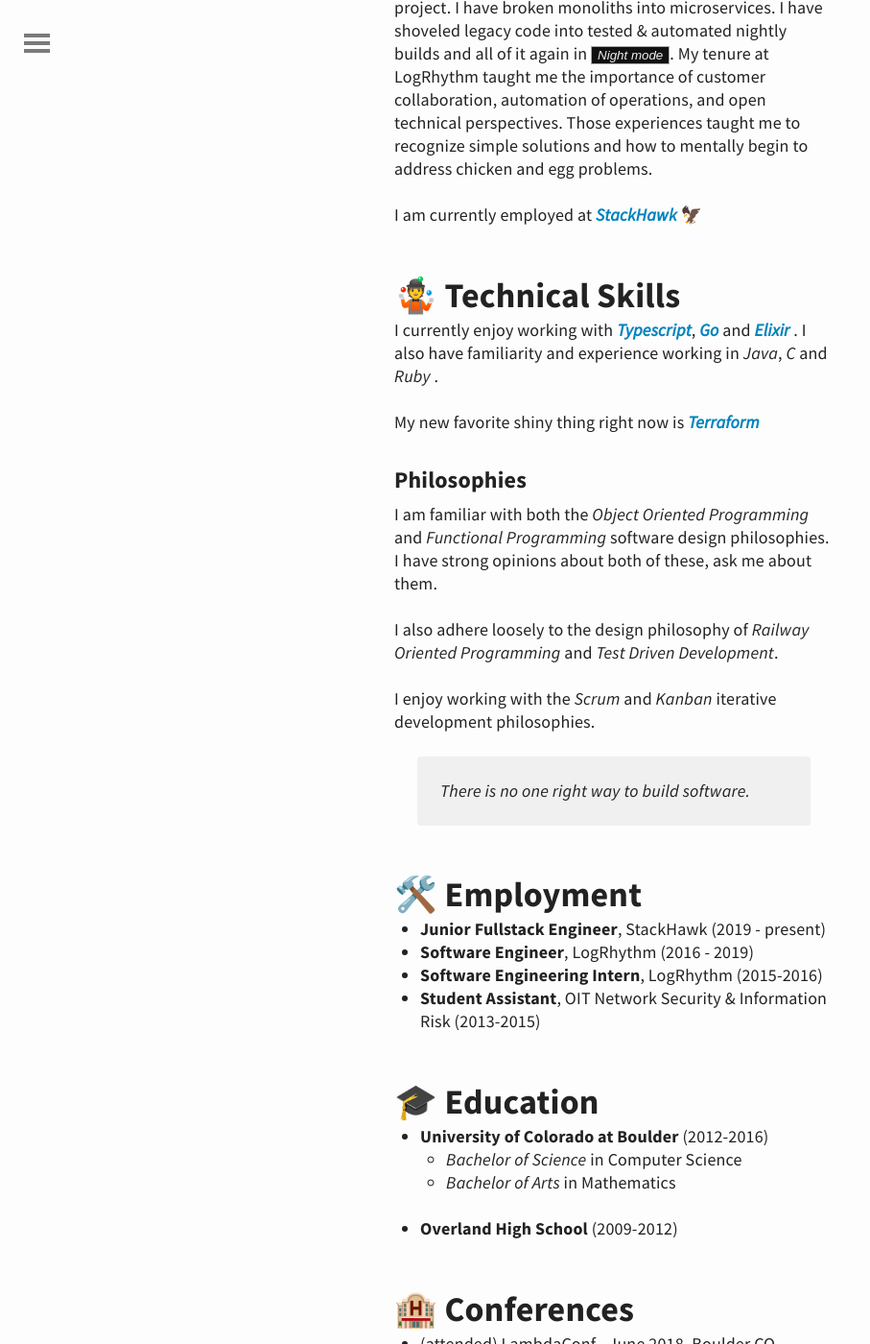
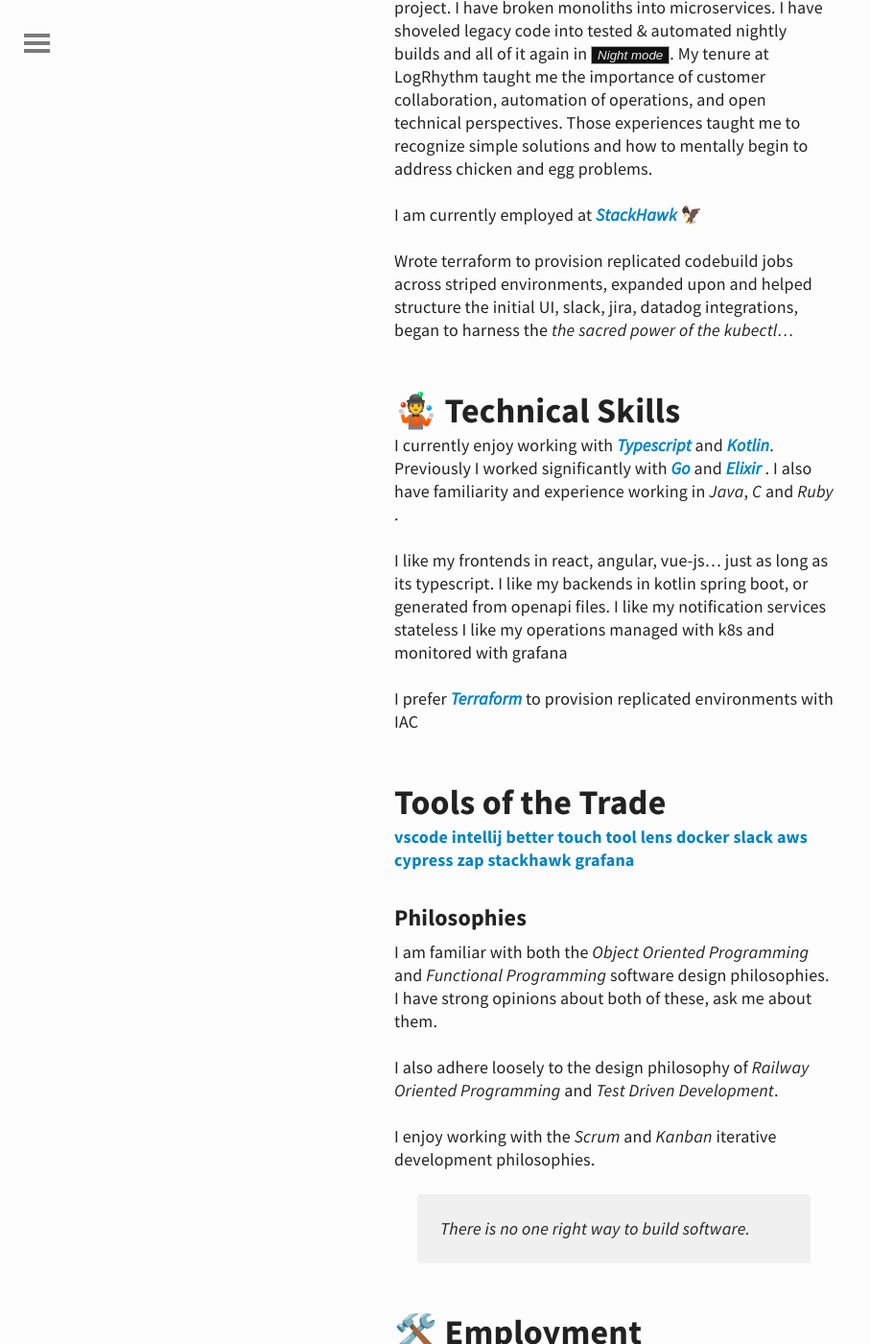
Before and after one commit to untra/untra.github.io, a Jekyll site: the page built from about.md, in a window 1280 px wide and 1400 px high, scrolled down 1119 px. Shown: the whole window at 96% size, without its empty margins (0-907 px from the left). Built offline with Jekyll 4.4.1, drawn with Linux system fonts in a browser that asks for light colours; some of the changed text lies outside the part shown.

Commit message:
add naiveasync and update about

```diff
--- a/_config.yml
+++ b/_config.yml
@@ -59,6 +59,7 @@
 
 # off-site navigations under the hosted
 navitems:
+  - [ "🔁Naiveasync", "https://naiveasync.untra.io/"]
   - [ "🍱Naivetable", "https://naivetable.untra.io/"]
   - [ "💬Jekyll Polyglot", "https://polyglot.untra.io/"]
   - [ "📷Sammich in Israel", "http://israelsammich.blogspot.com/"]
--- a/about.md
+++ b/about.md
@@ -28,11 +28,22 @@
 
 I am currently employed at [_StackHawk_](https://stackhawk.com) 🦅
 
+Wrote terraform to provision replicated codebuild jobs across striped environments, expanded upon and helped structure the initial UI, slack, jira, datadog integrations, began to harness the _the sacred power of the kubectl..._
+
 ## 🤹 Technical Skills
 
-I currently enjoy working with [_Typescript_](https://www.typescriptlang.org/), [_Go_](https://golang.org/) and [_Elixir_](https://elixir-lang.org/) . I also have familiarity and experience working in _Java_, _C_ and _Ruby_ .
+I currently enjoy working with [_Typescript_](https://www.typescriptlang.org/) and [_Kotlin_](https://kotlinlang.org/). Previously I worked significantly with [_Go_](https://golang.org/) and [_Elixir_](https://elixir-lang.org/) . I also have familiarity and experience working in _Java_, _C_ and _Ruby_ .
 
-My new favorite shiny thing right now is [_Terraform_](https://terraform.io)
+I like my frontends in react, angular, vue-js... just as long as its typescript.
+I like my backends in kotlin spring boot, or generated from openapi files.
+I like my notification services stateless
+I like my operations managed with k8s and monitored with grafana
+
+I prefer [_Terraform_](https://terraform.io) to provision replicated environments with IAC
+
+## Tools of the Trade
+
+[vscode](https://code.visualstudio.com/) [intellij](https://www.jetbrains.com/idea/) [better touch tool](https://folivora.ai/) [lens](https://k8slens.dev/) [docker](https://www.docker.com/) [slack](https://slack.com/) [aws](https://aws.amazon.com/) [cypress](https://www.cypress.io/) [zap](https://owasp.org/www-project-zap/) [stackhawk](https://www.stackhawk.com/) [grafana](https://grafana.com/)
 
 ### Philosophies
 
```
Also changed, not shown: other parts of about.md (+9 -7 lines), mixtapes.md (+1 -0 lines).
